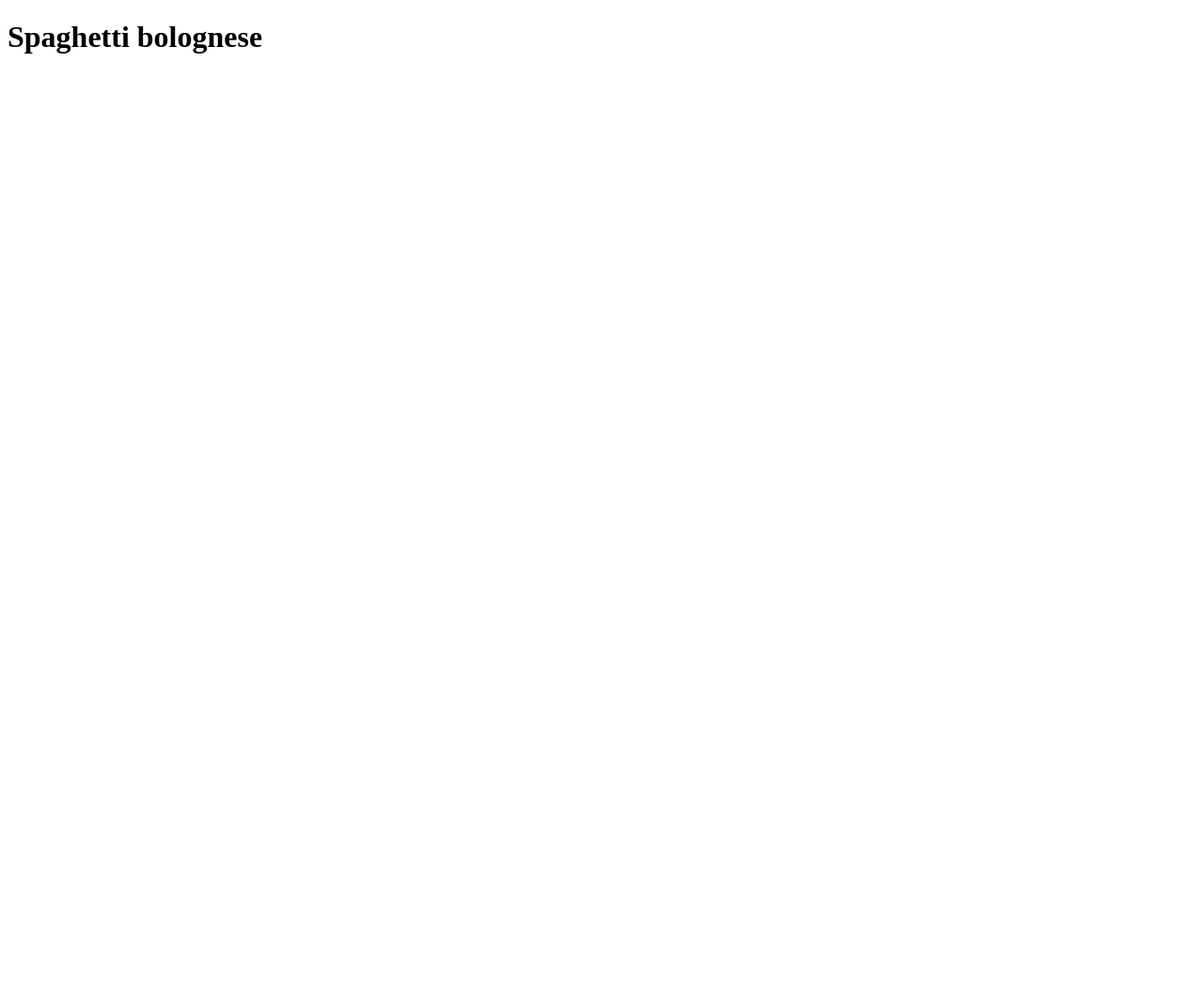
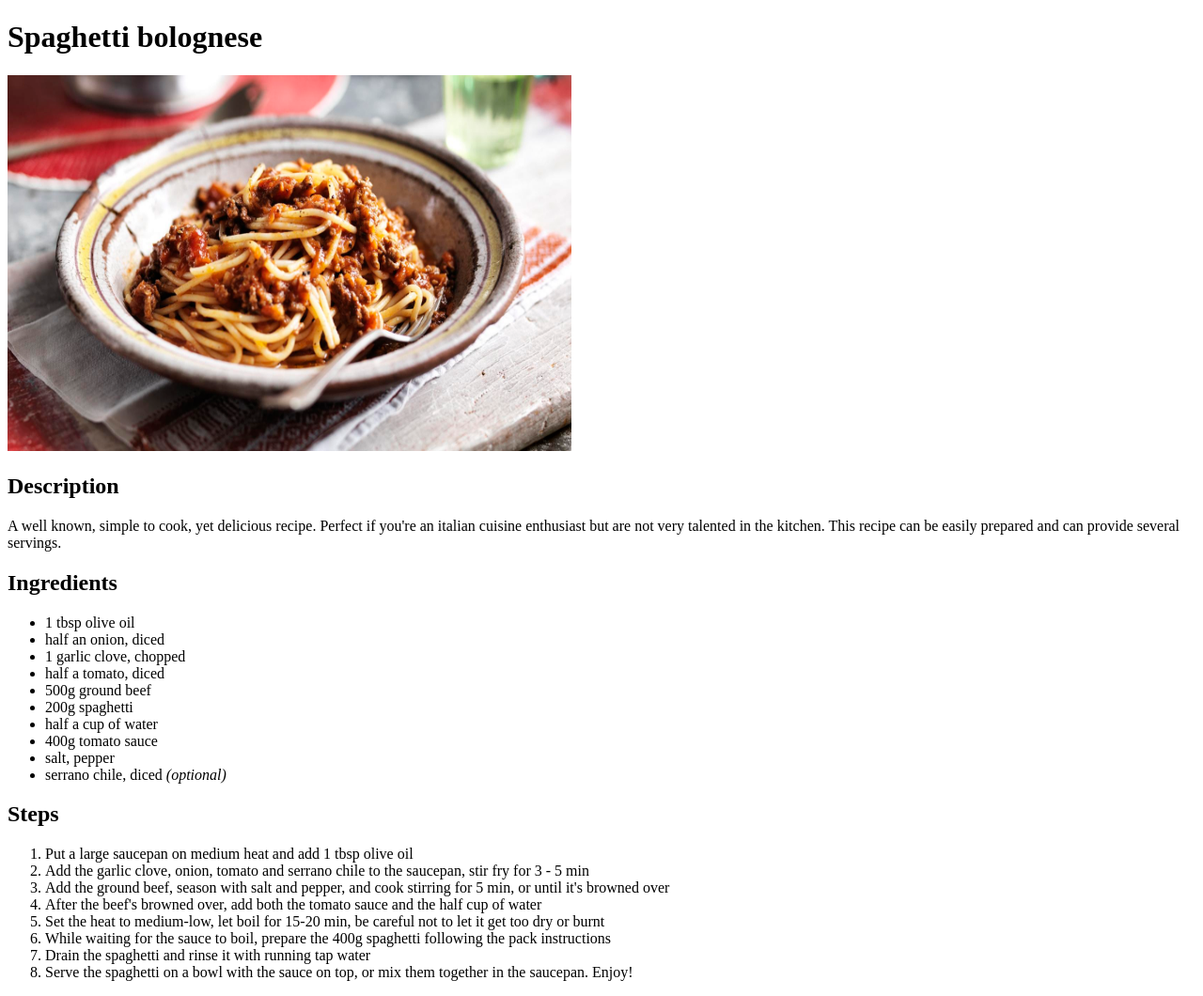
Before and after one commit to jmartingv/odin-recipes, a plain HTML site: page recipes/spaghetti.html in a window 1280 px wide. Shown: the whole page at 94% size. Before the commit the page ends 800 px from the top, so only its background shows below. Drawn offline with Linux system fonts and the light colour scheme.

Commit message:
added spaghetti recipe

```diff
--- a/recipes/spaghetti.html
+++ b/recipes/spaghetti.html
@@ -7,5 +7,38 @@
 
     <body>
         <h1>Spaghetti bolognese</h1>
+        <img src="../img/spaghetti.jpg" alt="plate of spaghetti bolognese" width="600" height="400">
+
+        <h2>Description</h2>
+        <p>
+            A well known, simple to cook, yet delicious recipe. Perfect if you're an italian cuisine enthusiast but are not very talented in the kitchen.
+            This recipe can be easily prepared and can provide several servings.
+        </p>
+
+        <h2>Ingredients</h2>
+        <ul>
+            <li>1 tbsp olive oil</li>
+            <li>half an onion, diced</li>
+            <li>1 garlic clove, chopped</li>
+            <li>half a tomato, diced</li>
+            <li>500g ground beef</li>
+            <li>200g spaghetti</li>
+            <li>half a cup of water</li>
+            <li>400g tomato sauce</li>
+            <li>salt, pepper</li>
+            <li>serrano chile, diced <em>(optional)</em></li>
+        </ul>
+
+        <h2>Steps</h2>
+        <ol>
+            <li>Put a large saucepan on medium heat and add 1 tbsp olive oil</li>
+            <li>Add the garlic clove, onion, tomato and serrano chile to the saucepan, stir fry for 3 - 5  min</li>
+            <li>Add the ground beef, season with salt and pepper, and cook stirring for 5 min, or until it's browned over</li>
+            <li>After the beef's browned over, add both the tomato sauce and the half cup of water</li>
+            <li>Set the heat to medium-low, let boil for 15-20 min, be careful not to let it get too dry or burnt</li>
+            <li>While waiting for the sauce to boil, prepare the 400g spaghetti following the pack instructions</li>
+            <li>Drain the spaghetti and rinse it with running tap water</li>
+            <li>Serve the spaghetti on a bowl with the sauce on top, or mix them together in the saucepan. Enjoy!</li>
+        </ol>
     </body>
 </html>
```
Also changed, not shown: index.html (+4 -4 lines), img/spaghetti.jpg (added).
